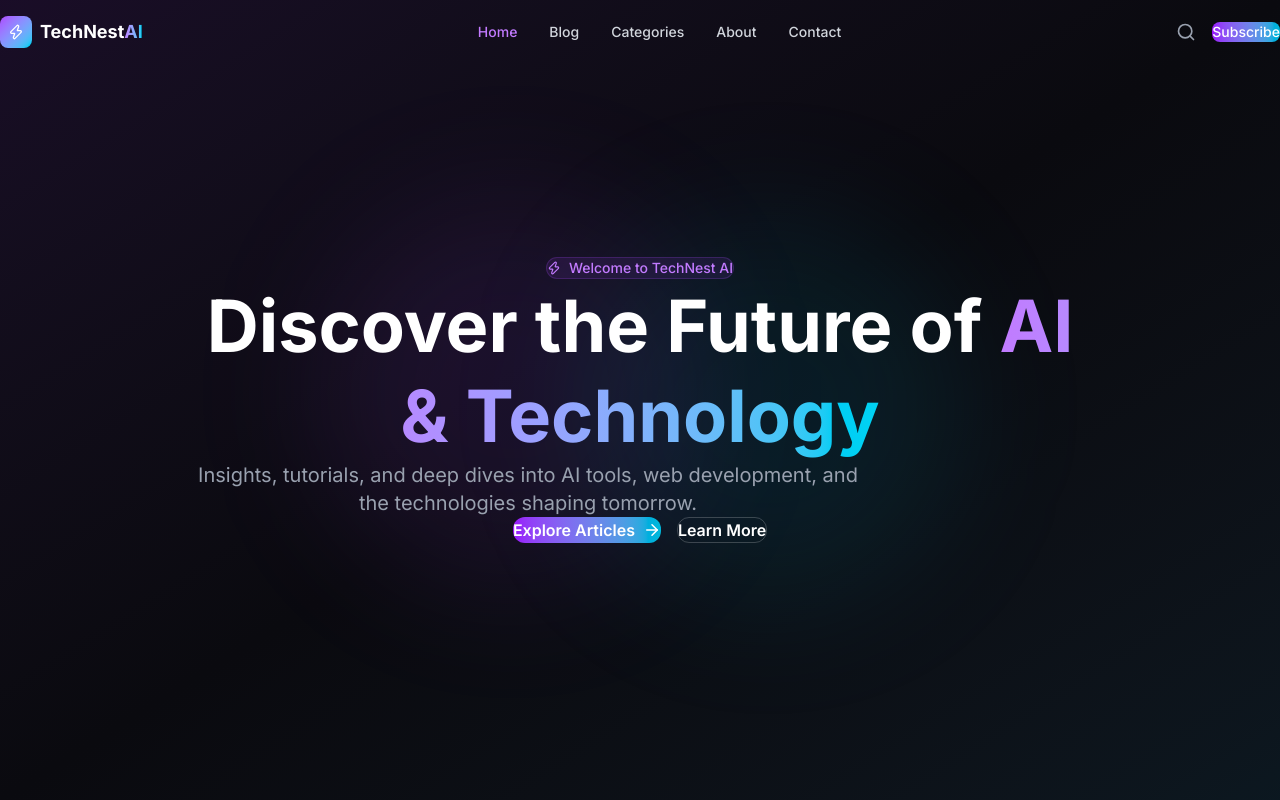
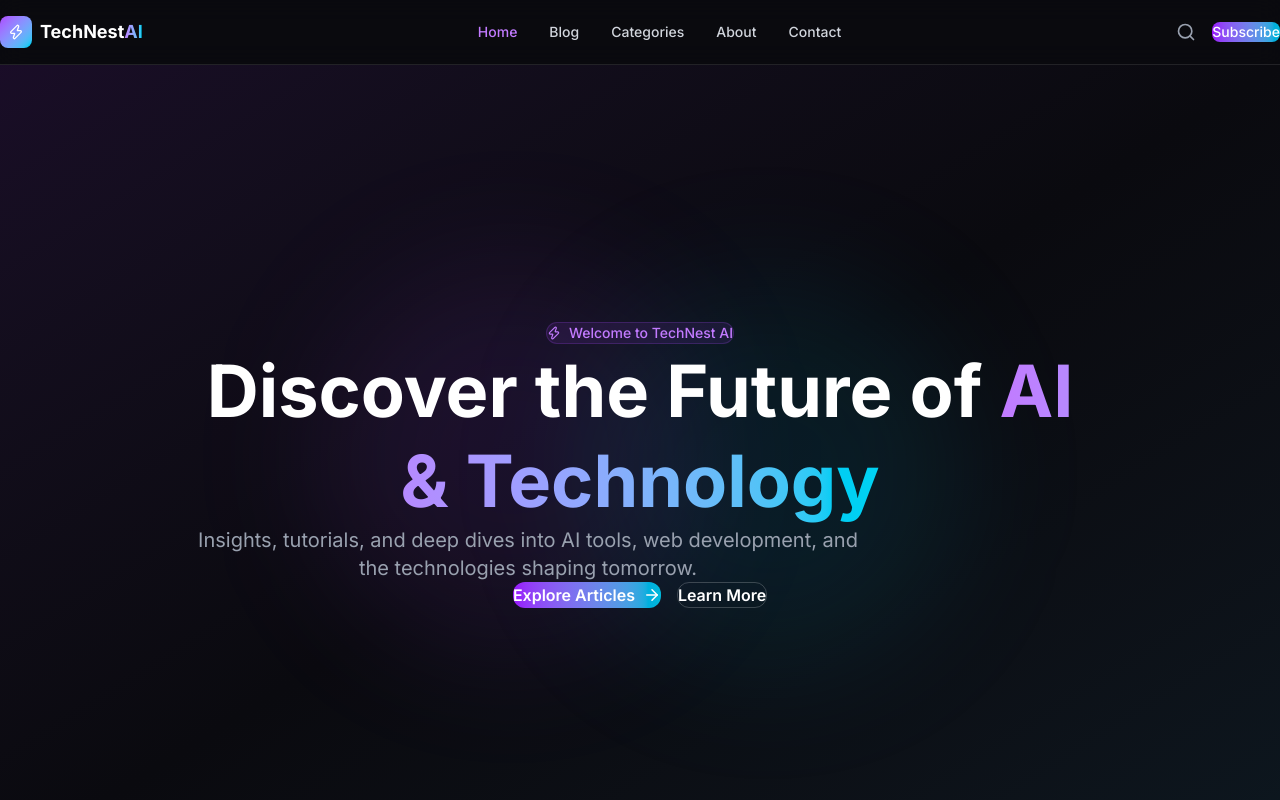
Before and after one commit to mkhamimhasan/technest-ai, a React (Vite) app: page / in a window 1280 px wide. Shown: the top 800 px of the page. Built offline with nearby package versions, Linux system fonts and the light colour scheme.

Commit message:
Fix navbar overlap

```diff
--- a/src/App.jsx
+++ b/src/App.jsx
@@ -12,7 +12,7 @@ function App() {
     <BrowserRouter>
       <div className="bg-[#0a0a0f] min-h-screen flex flex-col">
         <Navbar />
-        <main className="flex-1">
+        <main className="flex-1 pt-16">
           <Routes>
             <Route path="/" element={<Home />} />
             <Route path="/blog" element={<Blog />} />
--- a/src/components/Navbar.jsx
+++ b/src/components/Navbar.jsx
@@ -1,4 +1,4 @@
-import { useState, useEffect } from "react";
+import { useState } from "react";
 import { Link, useLocation } from "react-router-dom";
 import { Zap, Menu, X, Search } from "lucide-react";
 
@@ -12,17 +12,10 @@ const navLinks = [
 
 export default function Navbar() {
   const [isOpen, setIsOpen] = useState(false);
-  const [scrolled, setScrolled] = useState(false);
   const location = useLocation();
 
-  useEffect(() => {
-    const handleScroll = () => setScrolled(window.scrollY > 20);
-    window.addEventListener("scroll", handleScroll);
-    return () => window.removeEventListener("scroll", handleScroll);
-  }, []);
-
   return (
-    <nav className={`fixed top-0 left-0 right-0 z-50 transition-all duration-300 ${scrolled ? "bg-[#0a0a0f]/90 backdrop-blur-md border-b border-white/10" : "bg-transparent"}`}>
+    <nav className="sticky top-0 z-50 bg-[#0a0a0f]/90 backdrop-blur-md border-b border-white/10">
       <div className="max-w-7xl mx-auto px-4 sm:px-6 lg:px-8">
         <div className="flex items-center justify-between h-16">
           <Link to="/" className="flex items-center gap-2">
--- a/src/index.css
+++ b/src/index.css
@@ -12,6 +12,12 @@ body {
   font-family: 'Inter', sans-serif;
 }
 
+#root {
+  display: flex;
+  flex-direction: column;
+  min-height: 100vh;
+}
+
 ::-webkit-scrollbar {
   width: 6px;
 }
--- a/src/pages/Home.jsx
+++ b/src/pages/Home.jsx
@@ -75,9 +75,9 @@ const categories = [
 
 export default function Home() {
   return (
-    <div className="pt-16">
+    <div>
       {/* Hero */}
-      <section className="relative min-h-screen flex items-center justify-center overflow-hidden">
+      <section className="relative min-h-screen flex items-center justify-center overflow-hidden pt-16">
         <div className="absolute inset-0 bg-gradient-to-br from-purple-900/20 via-[#0a0a0f] to-cyan-900/20" />
         <div className="absolute top-1/4 left-1/4 w-96 h-96 bg-purple-500/10 rounded-full blur-3xl" />
         <div className="absolute bottom-1/4 right-1/4 w-96 h-96 bg-cyan-500/10 rounded-full blur-3xl" />
```
